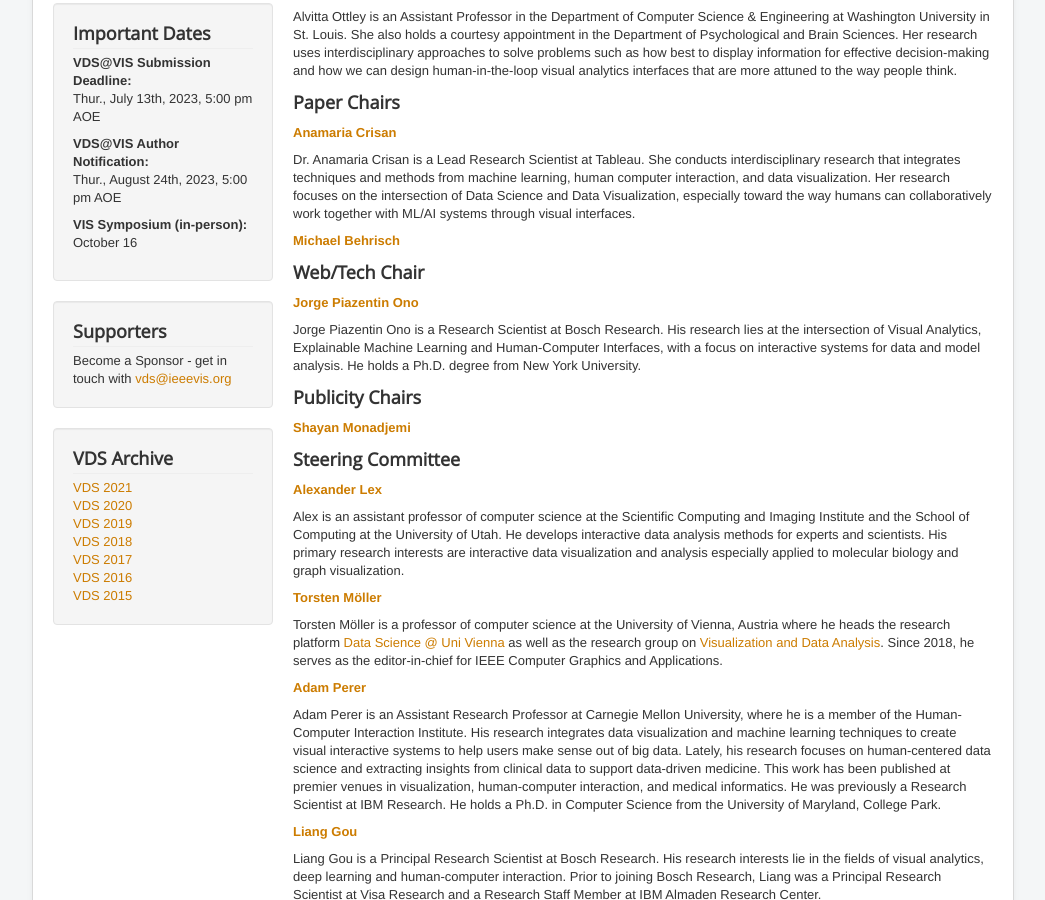
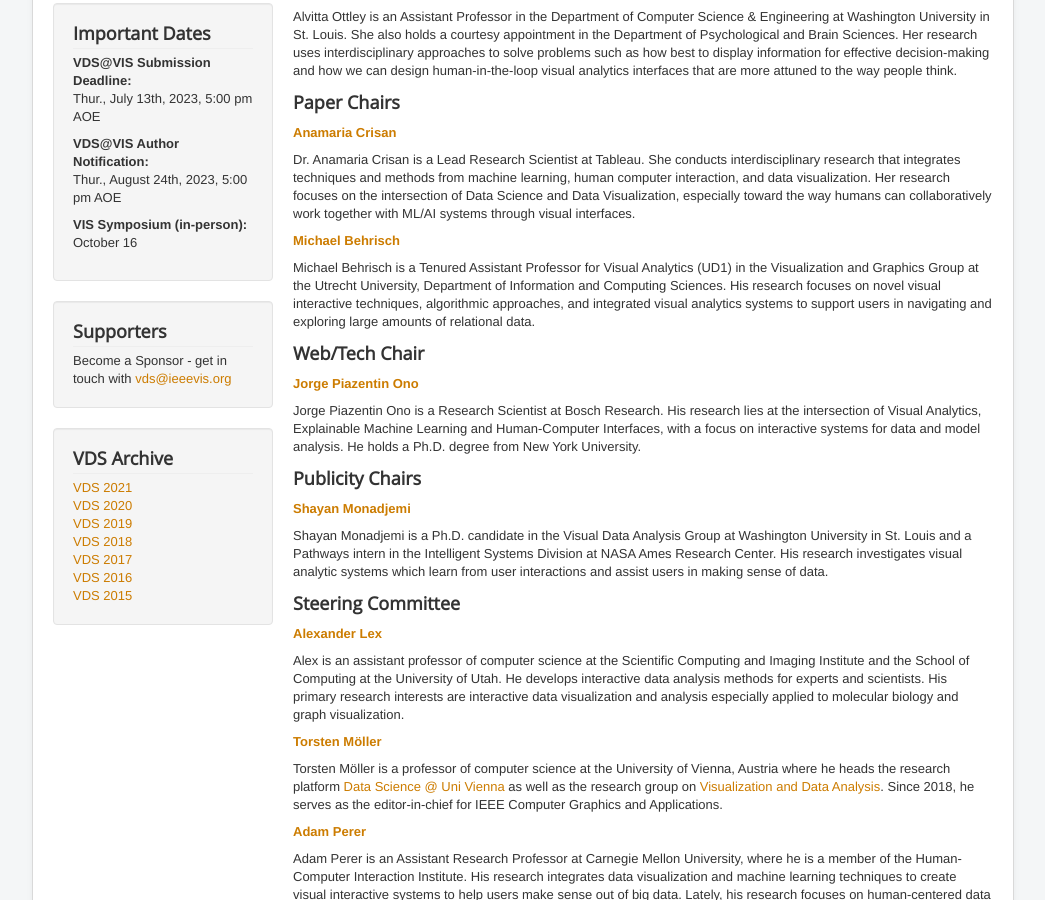
Before and after one commit to visualdatascience/2023, a Jekyll site: the page built from committee.md, in a window 1280 px wide and 900 px high, scrolled down 445 px. Shown: the whole window, without its empty margins (117-1162 px from the left). Built offline with Jekyll 4.4.1, drawn with Linux system fonts in a browser that asks for light colours.

Commit message:
Update committee.md

```diff
--- a/committee.md
+++ b/committee.md
@@ -19,7 +19,7 @@ Dr. Anamaria Crisan is a Lead Research Scientist at Tableau.  She conducts inter
 
 **[Michael Behrisch]( https://mbehrisch.github.io/)**
 
-
+Michael Behrisch is a Tenured Assistant Professor for Visual Analytics (UD1) in the Visualization and Graphics Group at the Utrecht University, Department of Information and Computing Sciences. His research focuses on novel visual interactive techniques, algorithmic approaches, and integrated visual analytics systems to support users in navigating and exploring large amounts of relational data.
 
 ### Web/Tech Chair
 
@@ -31,7 +31,7 @@ Jorge Piazentin Ono is a Research Scientist at Bosch Research. His research lies
 
 **[Shayan Monadjemi](https://smonadjemi.github.io/)**
 
-
+Shayan Monadjemi is a Ph.D. candidate in the Visual Data Analysis Group at Washington University in St. Louis and a Pathways intern in the Intelligent Systems Division at NASA Ames Research Center. His research investigates visual analytic systems which learn from user interactions and assist users in making sense of data.
 
 ### Steering Committee
 
```
